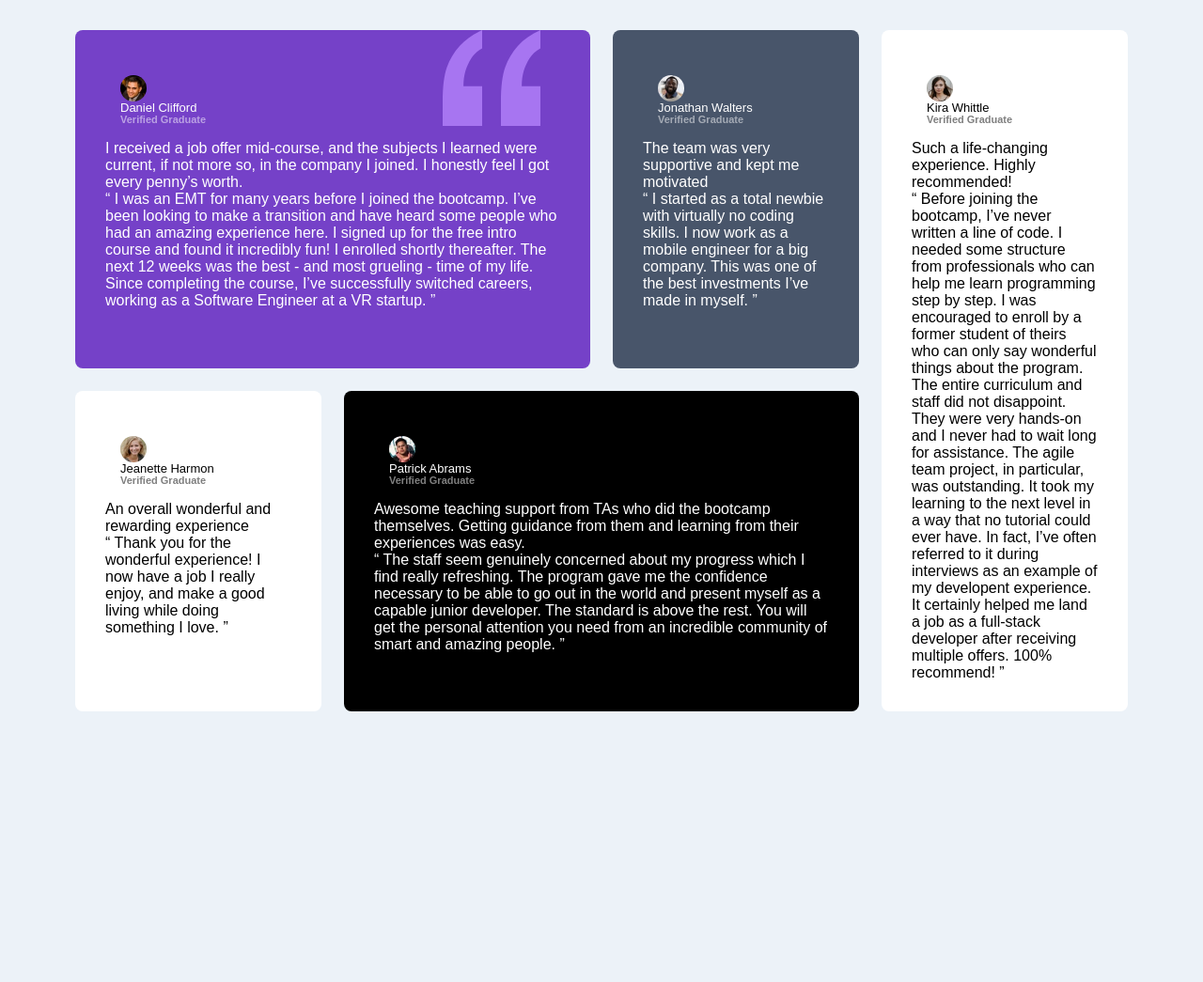
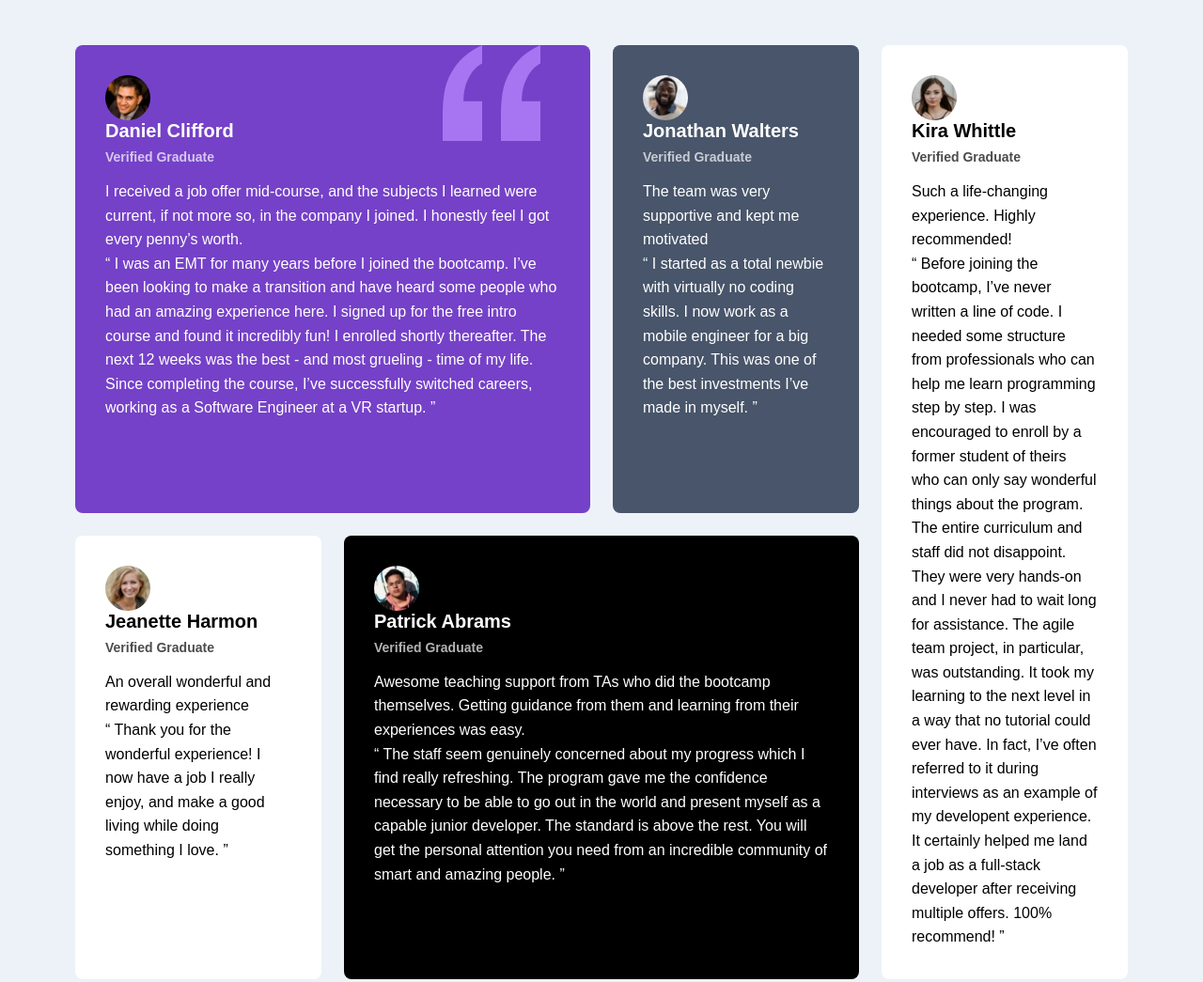
Before and after one commit to mohammed-alshaibani/Testimonials-grid-section, a plain HTML site: page index.html in a window 1280 px wide. Shown: the whole page at 94% size. Before the commit the page ends 861 px from the top, so only its background shows below. Drawn offline with Linux system fonts and the light colour scheme.

Commit message:
Commit by mo for publishing

```diff
--- a/css/style.css
+++ b/css/style.css
@@ -1,4 +1,4 @@
-*{
+* {
     box-sizing: border-box;
     padding: 0;
     margin: 0;
@@ -6,9 +6,12 @@
 
 .attribution {
     font-size: 11px;
-    text-align: center; }
+    text-align: center;
+}
+
 .attribution a {
-    color: hsl(228, 45%, 44%); }
+    color: hsl(228, 45%, 44%);
+}
 
 body {
     display: grid;
@@ -17,18 +20,14 @@ body {
     font-family: "Barlow Semi Condensed", sans-serif;
     font-weight: 500;
     background-color: #ECF2F8;
+    padding: 1rem;
 }
 
 main {
     display: grid;
     gap: 1.5rem;
-        grid-auto-columns: 1fr;
-        grid-template-areas:
-            'one'
-            'two'
-            'three'
-            'four'
-            'five';
+    grid-template-columns: repeat(4, 1fr);
+
     padding-block: 2rem;
     width: min(95%, 70rem);
     margin-inline: auto;
@@ -37,77 +36,110 @@ main {
 img {
     max-width: 100%;
     display: block;
+    border-radius: 50%;
+    width: 3rem;
+    aspect-ratio: 1;
 }
-main img {
-        width: 1.75rem;
-        aspect-ratio: 1;
-        border-radius: 50%;
-    }
-/*Article*/
+
+/* Article */
 article {
-    font-size:1rem;
+    font-size: 1rem;
     padding: 2rem;
     border-radius: 0.5rem;
     box-shadow: 2.5rem 3.75rem 3rem -3rem hsl(var(--clr-secondary-400) / 0.25);
+    transition: transform 0.3s, box-shadow 0.3s;
 }
-div{
-    padding: 1rem;
+
+article:hover {
+    transform: translateY(-0.5rem);
+    box-shadow: 0px 10px 20px rgba(0, 0, 0, 0.2);
 }
 
 h2 {
-    font-size:  0.8125rem;
-    font-weight: 500;;
-    line-height: 1;
+    font-size: 1.25rem;
+    font-weight: 700;
+    margin-bottom: 0.5rem;
 }
+
 h5 {
-    font-size:0.6875rem;
-    opacity: 0.5;
+    font-size: 0.875rem;
+    opacity: 0.7;
+    margin-bottom: 1rem;
 }
-/*Section 1*/
-.section-1{
+
+p {
+    font-size: 1rem;
+    line-height: 1.6;
+}
+
+/* Section Specific Styles */
+.section-1 {
     background-color: #7541C8;
     background-image: url(../images/bg-pattern-quotation.svg);
     background-repeat: no-repeat;
     background-position: 88% 0%;
-grid-column-start: 1;
-grid-column-end: 3;
-color: #ffffff;
-
-}
-
-
-/*Section 2*/
-.section-2{
-    background-color: #48556A;
-    grid-column-start: 3;
-    grid-column-end: 4;
-    color: #ffffff;
-
-}
-
-
-/*Section 3*/
-.section-3{
-    background-color: #FFFFFF;
-    grid-column-start: 1;
-    grid-column-end: 2;
-}
-
-
-/*Section 4*/
-.section-4{
-    background-color: #000000;
-    grid-column-start: 2;
-    grid-column-end: 4;
+    grid-column: 1 / span 2;
     color: #ffffff;
 }
 
+.section-2 {
+    background-color: #48556A;
+    color: #ffffff;
+    grid-column: 3 / span 1;
+}
 
-/*Section 5*/
-.section-5{
-    background-color: #FFFFFF;
-    grid-row-start: 1;
-    grid-row-end: 3;
-    grid-column-start: 4;
-    grid-column-end: 5;
+.section-3 {
+    background-color: #ffffff;
+    grid-column: 1 / span 1;
 }
+
+.section-4 {
+    background-color: #000000;
+    color: #ffffff;
+    grid-column: 2 / span 2;
+}
+
+.section-5 {
+    background-color: #ffffff;
+    grid-row: 1 / span 2;
+    grid-column: 4 / span 1;
+}
+
+/* Responsive Design */
+@media (max-width: 768px) {
+    main {
+        grid-template-columns: 1fr;
+        grid-template-areas:
+            'one'
+            'two'
+            'three'
+            'four'
+            'five';
+    }
+
+    img {
+        width: 2.5rem;
+    }
+
+    h2 {
+        font-size: 1.1rem;
+    }
+
+    h5 {
+        font-size: 0.75rem;
+    }
+
+    article {
+        padding: 1.5rem;
+    }
+}
+
+@media (min-width: 769px) and (max-width: 1200px) {
+    main {
+        grid-template-columns: repeat(2, 1fr);
+        grid-template-areas:
+            'one one'
+            'two three'
+            'four five';
+    }
+}
```
Lines whose indentation alone changed are shown as unchanged.
